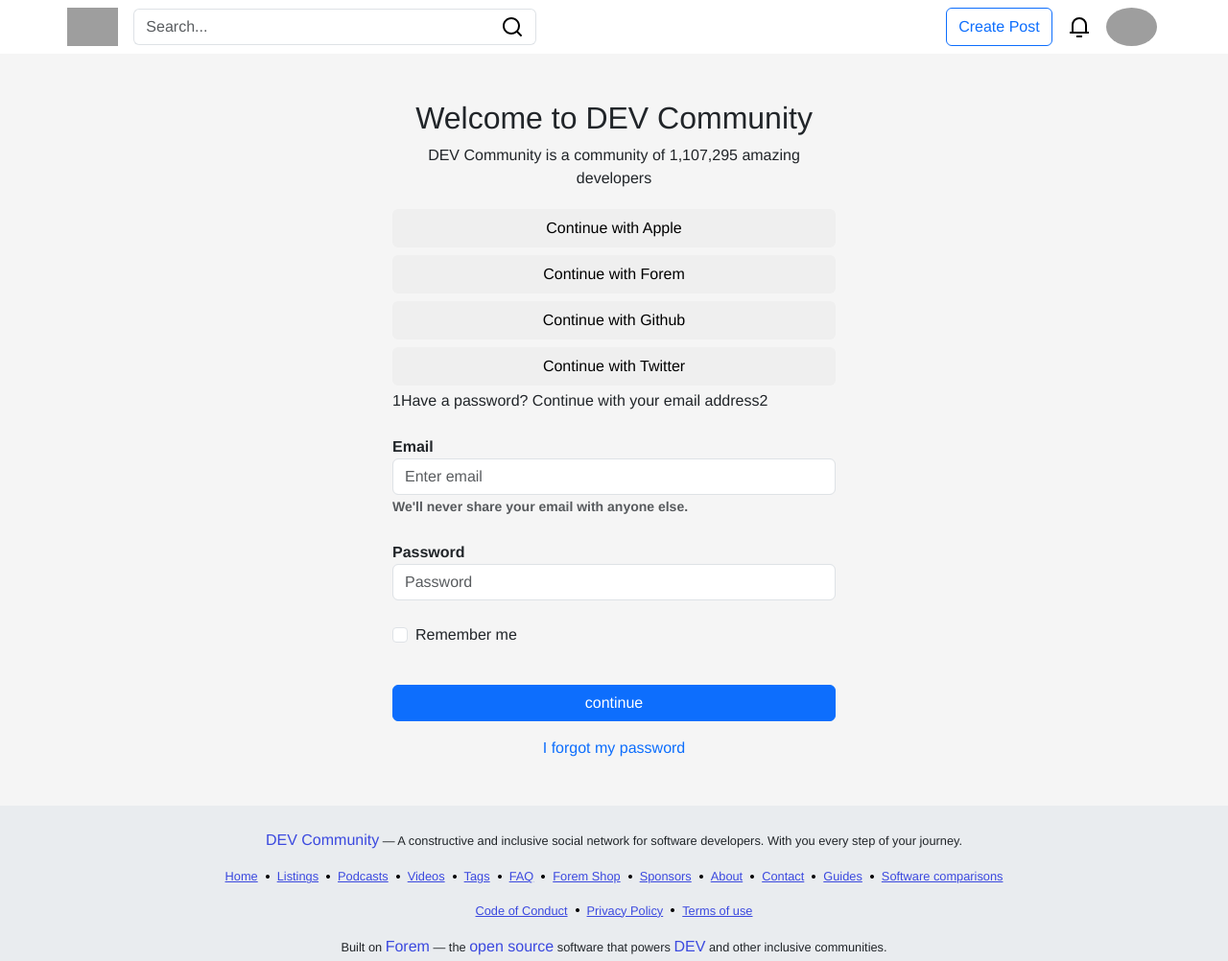
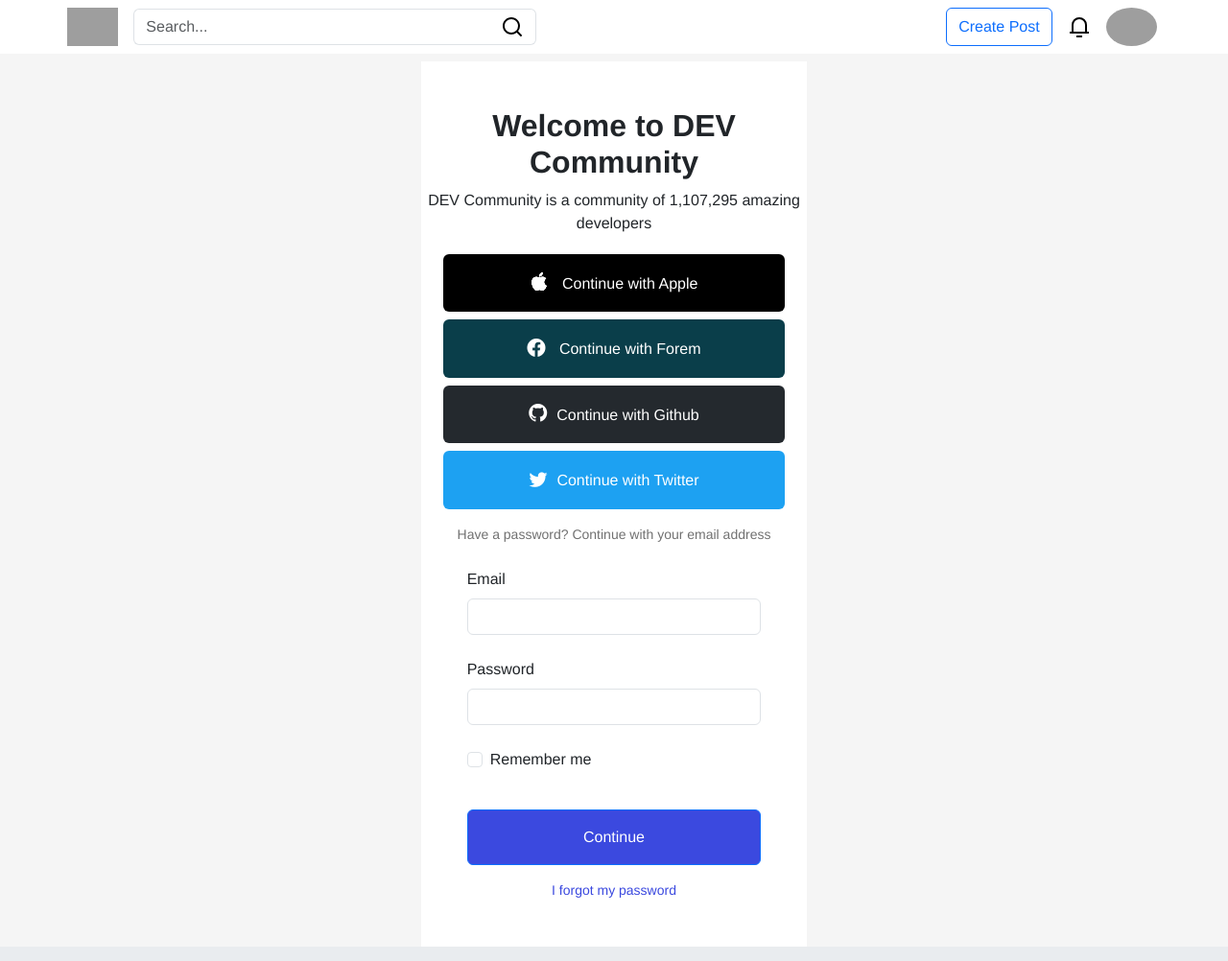
Before and after one commit to mfahmel/reto_js, a plain HTML site: page login.html in a window 1280 px wide. Shown: the top 1002 px of the page at 96% size. Drawn offline with nearby package versions, Linux system fonts and the light colour scheme; grey boxes are pictures that could not be loaded.

Commit message:
primer commit

```diff
--- a/login.html
+++ b/login.html
@@ -12,7 +12,8 @@
   <link rel="stylesheet" href="style.css" />
   <!-- Favicon -->
   <link rel="icon" type="image/x-icon" href="./sources/images/mojarra3.webp" />
-
+<!-- Iconos -->
+<link rel="stylesheet" href="https://cdn.jsdelivr.net/npm/bootstrap-icons@1.10.5/font/bootstrap-icons.css">
 </head>
 
 <body>
@@ -693,47 +694,45 @@
     </nav>
   </header>
   <!-- MAIN -->
-  <div class="container d-flex justify-content-center align-items-center col-12">
-    <div class=" w-50 p-5">
-      <div class="buttons">
-        <h2 class="text-center">Welcome to DEV Community</h2>
+  <div class="container d-flex justify-content-center align-items-center col-9 col-md-6 col-lg-4  mb-0">
+    <div class=" bg-white mt-2 pt-5 ">
+        <div class="row justify-content-center ">
+            <h2 class="text-center fs-2 login-title">Welcome to DEV Community</h2>
             <p class="text-center">DEV Community is a community of 1,107,295 amazing developers</p>
-        <button class="col-12 my-1 p-2 border-0 rounded">
-          Continue with Apple
+            <button class="col-10 my-1 border-0 rounded p-3 text-white bg-black">
+              <i class="bi bi-apple"></i> Continue with Apple
             </button>
-        <button class="col-12 my-1 p-2 border-0 rounded">
-          Continue with Forem
+            <button class="col-10 my-1  border-0 rounded p-3 text-white bg-forem">
+              <i class="bi bi-facebook"></i> Continue with Forem
             </button>
-        <button class="col-12 my-1 p-2 border-0 rounded">
-          Continue with Github
+            <button class="col-10 my-1  border-0 rounded p-3 text-white bg-github">
+              <i class="bi bi-github"></i>Continue with Github
             </button>
-        <button class="col-12 my-1 p-2 border-0 rounded">
-          Continue with Twitter
+            <button class="col-10 my-1  border-0 rounded p-3 text-white bg-twitter mb-3">
+              <i class="bi bi-twitter"></i>Continue with Twitter
             </button>
+            <span class="text-center pw-text">Have a password? Continue with your email address</span>
+
         </div>
-      <div class="d-flex">
-        <div class="w-auto">1</div>
-        <span>Have a password? Continue with your email address</span>
-        <div class="w-auto">2</div>
-      </div>
-      <form class="">
+
+
+      <form class="ps-5 pe-5 mt-0">
         <div class="form-group my-4 fw-bold">
-          <label for="exampleInputEmail1">Email</label>
+          <label class="mb-2 emailInput" for="exampleInputEmail1">Email</label>
           <input type="email" class="form-control" id="exampleInputEmail1" aria-describedby="emailHelp"
-            placeholder="Enter email">
-          <small id="emailHelp" class="form-text text-muted">We'll never share your email with anyone else.</small>
+            placeholder="">
         </div>
         <div class="form-group my-4 fw-bold">
-          <label for="exampleInputPassword1">Password</label>
-          <input type="password" class="form-control" id="exampleInputPassword1" placeholder="Password">
+          <label class="mb-2 passwordInput" for="exampleInputPassword1">Password</label>
+          <input type="password" class="form-control" id="exampleInputPassword1" placeholder="">
         </div>
         <div class="form-check my-4">
           <input type="checkbox" class="form-check-input" id="exampleCheck1">
           <label class="form-check-label" for="exampleCheck1">Remember me</label>
         </div>
-        <button type="submit" class="btn btn-primary my-3 col-12">continue</button>
+        <button id="login-button" type="submit" class="btn btn-primary my-3 col-12 p-3 continueButton">Continue</button>
         <div class="col-12 d-flex justify-content-center">
-          <a href="#" class="col-12 text-decoration-none text-center fs-6">I forgot my password</a>
+          <a href="#" class="col-12 text-decoration-none text-center mb-5 forgottenPassword">I forgot my password</a>
         </div>
       </form>
     </div>
@@ -837,6 +836,7 @@
       Community © 2016 - 2023.
     </p>
   </footer>
+  <script  src="login.js"></script>
 </body>
 
 </html>
--- /dev/null
+++ b/login.js
@@ -0,0 +1,10 @@
+let token = localStorage.getItem("token");
+console.log(token);
+token
+  ? window.open(`/index.html`, "_self") : null;
+
+document.getElementById("login-button").addEventListener("click", () => {
+    localStorage.setItem("token", "kesesto");
+
+    window.open("index.html", "_self");
+});
--- /dev/null
+++ b/main.js
@@ -0,0 +1,5 @@
+let token = localStorage.getItem("token");
+console.log(token);
+
+!token
+  ? window.open("/login.html", "_self") : null;
--- a/style.css
+++ b/style.css
@@ -3,7 +3,40 @@
   background-color: #f5f5f5;
   font-family: Helvetica;
 }
-
+/*login*/
+.login-title{
+  font-weight: bolder
+}
+.pw-text{
+  font-size: 14px;
+  color: #717171;
+}
+i{
+  font-size: 19px;
+  margin-right: 10px;
+}
+.emailInput{
+font-weight: 400
+}
+.forgottenPassword{
+  color: #3b49df;
+  font-size: 14px;
+}
+.passwordInput{
+  font-weight: 400
+}
+.continueButton{
+  background-color: #3b49df;
+}
+.bg-forem {
+  background-color: #0A3E4A
+}
+.bg-github {
+  background-color: #24292e
+}
+.bg-twitter {
+  background-color: #1da1f2
+}
 /* NAV */
 .nav__container {
   height: 56px;
```
Also changed, not shown: index.html (+1 -0 lines). Lines whose indentation alone changed are shown as unchanged.
